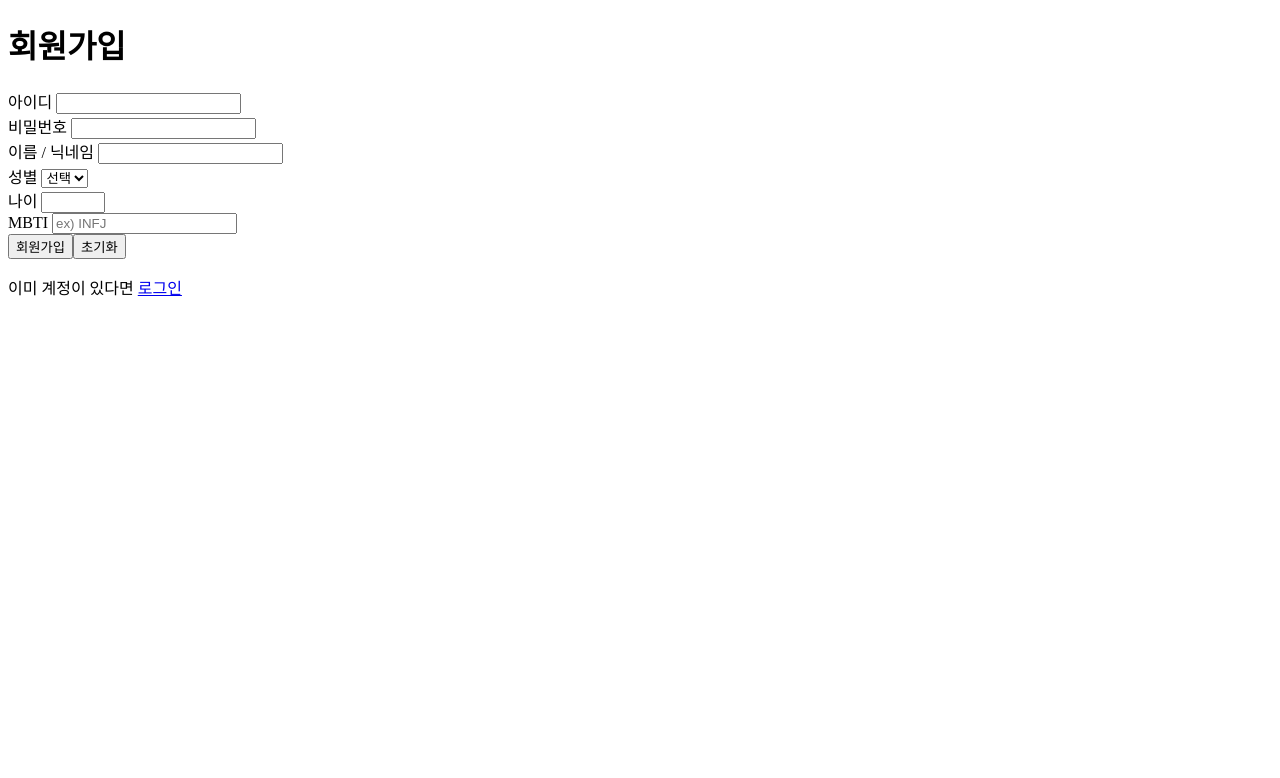
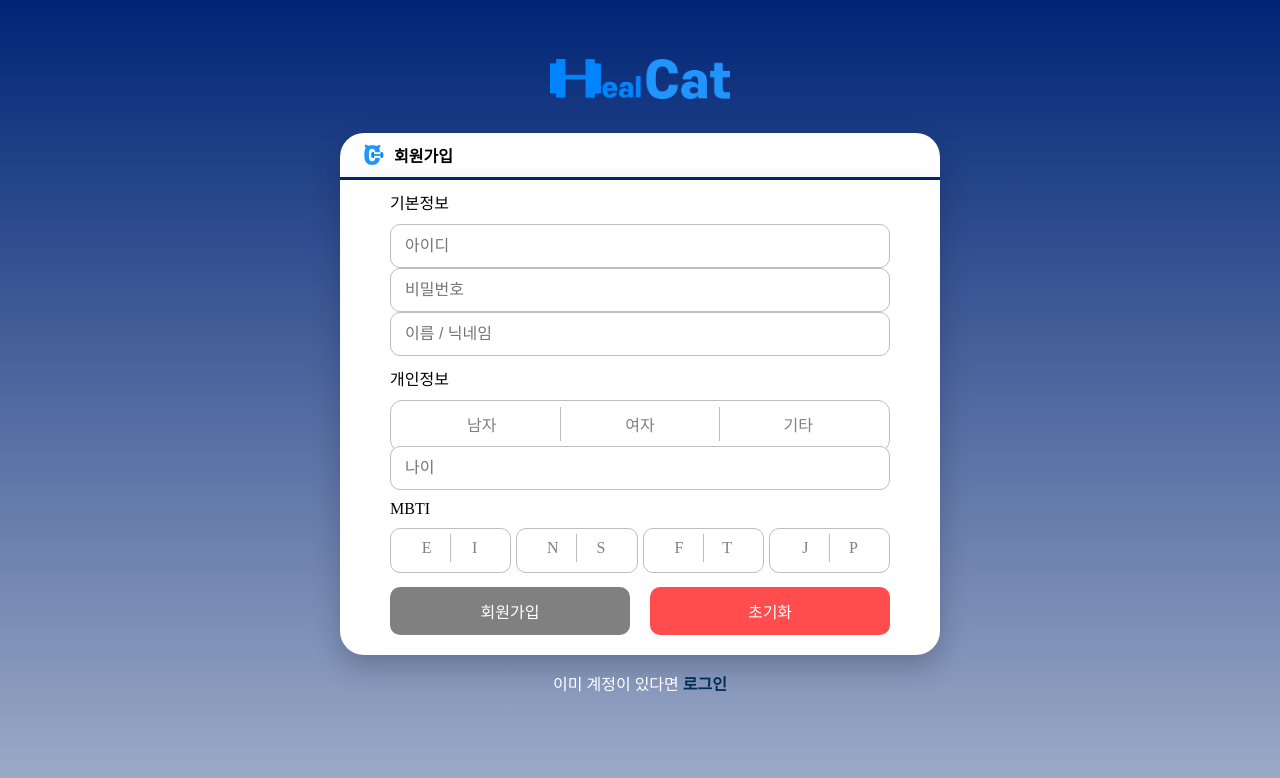
Before and after one commit to ParkDunTakk/porkbelly, a plain HTML site: page login-register-system/web/html/register.html in a window 1280 px wide. Drawn offline with Linux system fonts and the light colour scheme.

Commit message:
register css update (251102.18)

```diff
--- a/login-register-system/web/css/register.css
+++ b/login-register-system/web/css/register.css
@@ -0,0 +1,260 @@
+@font-face
+{
+  font-family: 'score1';
+  src: url(../fonts/SCDream1.otf) format('opentype');
+
+  font-family: 'score2';
+  src: url(../fonts/SCDream2.otf) format('opentype');
+
+  font-family: 'score3';
+  src: url(../fonts/SCDream3.otf) format('opentype');
+
+  font-family: 'score4';
+  src: url(../fonts/SCDream4.otf) format('opentype');
+
+  font-family: 'score5';
+  src: url(../fonts/SCDream5.otf) format('opentype');
+
+  font-family: 'score6';
+  src: url(../fonts/SCDream6.otf) format('opentype');
+
+  font-family: 'score7';
+  src: url(../fonts/SCDream7.otf) format('opentype');
+
+  font-family: 'score8';
+  src: url(../fonts/SCDream8.otf) format('opentype');
+
+  font-family: 'score9';
+  src: url(../fonts/SCDream9.otf) format('opentype');
+}
+
+*
+{
+    box-sizing:border-box;
+    font-family: 'score1', 'sans-serif';
+}
+
+:root
+{
+    --bg:#002576;
+    --grad:#a0adc9;
+    --card-t:#ffffff;
+    --card-r:#ffffff;
+    --muted:#64748b;
+    --line:#e5e7eb;
+    --primary:#2563eb;
+    --chip:#f1f5ff;
+    --chip-b:#c7d2fe;
+    --danger:#ef4444;
+    --ok:#16a34a;
+    --shadow:0 12px 28px rgba(15,23,42,.25); --r:16px;
+}
+
+body
+{
+    margin:0;
+    font-family: system-ui, -apple-system, Segoe UI, Roboto, sans-serif;
+    background:linear-gradient(180deg,var(--bg),var(--grad)); /* 위→아래 그라디언트 배경 */
+    color:#ffffff;
+    min-height:100vh;
+    display:flex;
+    flex-direction:column;
+    align-items:center;
+    justify-content:center;
+    padding:24px;
+}
+
+#gotomain
+{
+    margin-top:-30px;
+    margin-bottom:30px;
+}
+
+#title
+{
+    width:min(600px,100%); /* 최대 960px, 화면 작으면 100% */
+    background:var(--card-t); /* 흰색 카드 배경 */
+    border-radius:24px 24px 0 0; /* 모서리 둥글게 */
+    box-shadow:var(--shadow); /* 그림자 */
+    overflow:hidden; /* 내용 넘치면 숨김 */
+    text-align:left;
+    display:flex;
+    padding:10px 0 10px 0px;
+    color:black;
+    border-bottom:#002576 solid 3px;
+}
+#title>img
+{
+    margin-left:20px;
+}
+#title>#text
+{
+    font-weight:bold;
+    margin-left:10px;
+}
+
+#textdefault
+{
+    margin-top:-10px;
+    margin-bottom:10px;
+    font-weight:500;
+    color:black;
+    display:flex;
+    margin-left:50px;
+}
+#textmbti,#textinfo
+{
+    margin-top:10px;
+    margin-bottom:10px;
+    font-weight:500;
+    color:black;
+    display:flex;
+    margin-left:50px;
+}
+
+#register-form
+{
+    width:min(600px,100%); /* 최대 960px, 화면 작으면 100% */
+    background:var(--card-r); /* 흰색 카드 배경 */
+    border-radius:0 0 24px 24px; /* 모서리 둥글게 */
+    box-shadow:var(--shadow); /* 그림자 */
+    overflow:hidden; /* 내용 넘치면 숨김 */
+    text-align:center;
+    padding:20px 0 20px 0;
+}
+
+input
+{
+    width:500px;
+    border:1px solid #bdbdbd;
+    border-radius:10px;
+    padding:12px 14px;
+    font-family:'score5',sans-serif;
+    font-size:1rem;
+}
+
+/* 성별 세그먼트 */
+.seg
+{
+  display: flex;
+  width: 500px; /* input 폭과 맞춤 */
+  border: 1px solid #bdbdbd; /* 바깥 테두리 */
+  border-radius: 12px;
+  background: #fff;
+  overflow: hidden;
+  margin:auto; /* 가운데 정렬용 */
+  margin-bottom:-24px;
+}
+/* 라디오 숨김 (접근성 유지) */
+.seg > input[type="radio"]
+{
+  position: absolute;
+  left: -9999px;
+}
+/* 각 버튼 라벨 */
+.seg > label
+{
+  flex: 1 1 0;
+  text-align: center;
+  padding: 5px 0;
+  color: gray; /* 기본 회색 글자 */
+  cursor: pointer;
+  user-select: none;
+  border-right: 1px solid #bdbdbd; /* 칸 구분선 */
+}
+.seg > label:last-of-type
+{
+  border-right: none;
+}
+/* 선택(checked)된 버튼 모양 - 녹색 테두리 느낌 */
+.seg > input[type="radio"]:checked + label
+{
+  color: #0085ff;              /* 글자 */
+  background: #f6fbff;         /* 배경 */
+  box-shadow: inset 0 0 0 2px #0085ff; /* 안쪽 테두리 */
+}
+
+#register-btn
+{
+    width:40%;
+    background-color:gray;
+    color:#fff;
+    border:none;
+    border-radius:10px;
+    padding:12px 14px;
+    font-family:'score5',sans-serif;
+    font-size:1rem;
+    cursor:pointer;
+    transition:background-color 0.3s ease;
+    margin-top:20px;
+}
+
+#reset-btn
+{
+    width:40%;
+    background-color:rgb(255, 76, 76);
+    color:#fff;
+    border:none;
+    border-radius:10px;
+    padding:12px 14px;
+    font-family:'score5',sans-serif;
+    font-size:1rem;
+    cursor:pointer;
+}
+
+/* MBTI 그룹 */
+.mbti-group
+{
+  display: flex;
+  justify-content: space-between; /* 가로 균등 분배 */
+  width: 500px;
+  margin: auto;
+  gap: 5px; /* 각 구간 간격 */
+}
+/* 각 MBTI 구간(E/I, N/S 등)은 같은 폭으로 */
+.seg.seg-mbti {
+  flex: 1; /* 모든 구간 동일 비율 */
+  border-radius: 10px;
+  border: 1px solid #bdbdbd;
+  background: #fff;
+  display: flex;
+  overflow: hidden;
+}
+/* 내부 라디오 숨김 */
+.seg.seg-mbti > input[type="radio"]
+{
+  position: absolute;
+  left: -9999px;
+}
+/* 선택 버튼 라벨 */
+.seg.seg-mbti > label
+{
+  flex: 1;
+  text-align: center;
+  padding: 5px 0;
+  color: gray;
+  cursor: pointer;
+  user-select: none;
+  border-right: 1px solid #bdbdbd;
+  font-weight: 500;
+  font-size: 1rem;
+}
+.seg.seg-mbti > label:last-of-type
+{
+  border-right: none;
+}
+/* 선택된 상태 */
+.seg.seg-mbti > input[type="radio"]:checked + label
+{
+  color: #0085ff;
+  background: #f6fbff;
+  box-shadow: inset 0 0 0 2px #0085ff;
+}
+
+
+#gotologin
+{
+    text-decoration:none;
+    color:#002b52;
+    font-weight:bold;
+}
--- a/login-register-system/web/html/register.html
+++ b/login-register-system/web/html/register.html
@@ -8,47 +8,84 @@
     <title>힐캣 : 회원가입</title>
 </head>
 <body>
-    <h1>회원가입</h1>
+    <a href="main.html" id="gotomain"><img src="../images/logo.png" width="180px"></a>
+
+    <form id="title">
+    <img src="../images/icon.png" width="24px"><span id="text">회원가입</span>
+    </form>
+
     <form id="register-form"> <!-- 회원가입 폼 -->
+        <p id="textdefault">기본정보</p>
         <label>
-            아이디
-            <input name="userid" required>
+            <input name="userid" required placeholder="아이디">
         </label>
         <br>
         <label>
-            비밀번호
-            <input type="password" name="password" required>
+            <input type="password" name="password" required placeholder="비밀번호">
         </label>
         <br>
         <label>
-            이름 / 닉네임
-            <input name="name" required>
+            <input name="name" required placeholder="이름 / 닉네임">
         </label>
         <br>
+        <p id="textinfo">
+            개인정보
+        </p>
+            <fieldset class="seg" role="radiogroup" aria-label="성별">
+                <input type="radio" id="sexM" name="sex" value="M" required>
+                <label for="sexM">남자</label>
+
+                <input type="radio" id="sexF" name="sex" value="F">
+                <label for="sexF">여자</label>
+
+                <input type="radio" id="sexO" name="sex" value="O">
+                <label for="sexO">기타</label>
+            </fieldset>
+            <br>
         <label>
-            성별
-            <select name="sex">
-                <option value="">선택</option>
-                <option value="M">남자</option>
-                <option value="F">여자</option>
-                <option value="O">기타</option>
-            </select>
+            <input type="number" name="age" min="1" max="130" placeholder="나이">
         </label>
         <br>
-        <label>
-            나이
-            <input type="number" name="age" min="1" max="130">
-        </label>
+        <p id="textmbti">
+            MBTI
+        </p>
+            <input type="hidden" name="mbti" id="mbtiHidden" value="">
+            <div class="mbti-group" aria-label="MBTI">
+                <fieldset class="seg seg-mbti" role="radiogroup" aria-label="E 또는 I">
+                    <input type="radio" id="mbtiE" name="mbti_ei" value="E" required>
+                    <label for="mbtiE">E</label>
+                    <input type="radio" id="mbtiI" name="mbti_ei" value="I">
+                    <label for="mbtiI">I</label>
+                </fieldset>
+
+                <fieldset class="seg seg-mbti" role="radiogroup" aria-label="N 또는 S">
+                    <input type="radio" id="mbtiN" name="mbti_ns" value="N" required>
+                    <label for="mbtiN">N</label>
+                    <input type="radio" id="mbtiS" name="mbti_ns" value="S">
+                    <label for="mbtiS">S</label>
+                </fieldset>
+
+                <fieldset class="seg seg-mbti" role="radiogroup" aria-label="F 또는 T">
+                    <input type="radio" id="mbtiF" name="mbti_ft" value="F" required>
+                    <label for="mbtiF">F</label>
+                    <input type="radio" id="mbtiT" name="mbti_ft" value="T">
+                    <label for="mbtiT">T</label>
+                </fieldset>
+
+                <fieldset class="seg seg-mbti" role="radiogroup" aria-label="J 또는 P">
+                    <input type="radio" id="mbtiJ" name="mbti_jp" value="J" required>
+                    <label for="mbtiJ">J</label>
+                    <input type="radio" id="mbtiP" name="mbti_jp" value="P">
+                    <label for="mbtiP">P</label>
+                </fieldset>
+            </div>
         <br>
-        <label>
-            MBTI
-            <input name="mbti" maxlength="4" placeholder="ex) INFJ">
-        </label>
-        <br>
-        <button type="submit">회원가입</button><button type="reset">초기화</button>
+        <button type="submit" id="register-btn">회원가입</button>
+        &nbsp;&nbsp;&nbsp;
+        <button type="reset" id="reset-btn">초기화</button>
     </form>
 
-    <p>이미 계정이 있다면 <a href="login.html">로그인</a></p>
+    <p>이미 계정이 있다면 <a href="login.html" id="gotologin">로그인</a></p>
 
     <script src="../js/register.js"></script>
 </body>
--- a/login-register-system/web/js/register.js
+++ b/login-register-system/web/js/register.js
@@ -1,4 +1,39 @@
 const API_BASE='http://localhost:3000'; // API 서버의 기본 URL을 상수로 정의
+
+// MBTI 선택값을 자동으로 조합해 hidden input(name="mbti")에 넣는 로직
+(function() {
+  const form = document.getElementById('register-form');
+  const mbtiHidden = document.getElementById('mbtiHidden');
+  if (!form || !mbtiHidden) return; // 해당 요소 없으면 그냥 스킵
+
+  function getVal(name) {
+    const el = form.querySelector(`input[name="${name}"]:checked`);
+    return el ? el.value.toUpperCase() : '';
+  }
+
+  function updateMBTI() {
+    const v =
+      getVal('mbti_ei') +
+      getVal('mbti_ns') +
+      getVal('mbti_ft') +
+      getVal('mbti_jp');
+    mbtiHidden.value = v.length === 4 ? v : '';
+  }
+
+  // 변화 감지
+  form.addEventListener('change', (e) => {
+    if (e.target.name && e.target.name.startsWith('mbti_')) updateMBTI();
+  });
+
+  // 제출 직전 확인 (누락 방지)
+  form.addEventListener('submit', (e) => {
+    updateMBTI();
+    if (mbtiHidden.value.length !== 4) {
+      e.preventDefault();
+      alert('MBTI 네 글자를 모두 선택해 주세요.');
+    }
+  });
+})();
 
 document.getElementById('register-form').addEventListener // register ID를 가진 폼 요소에
 (
```
